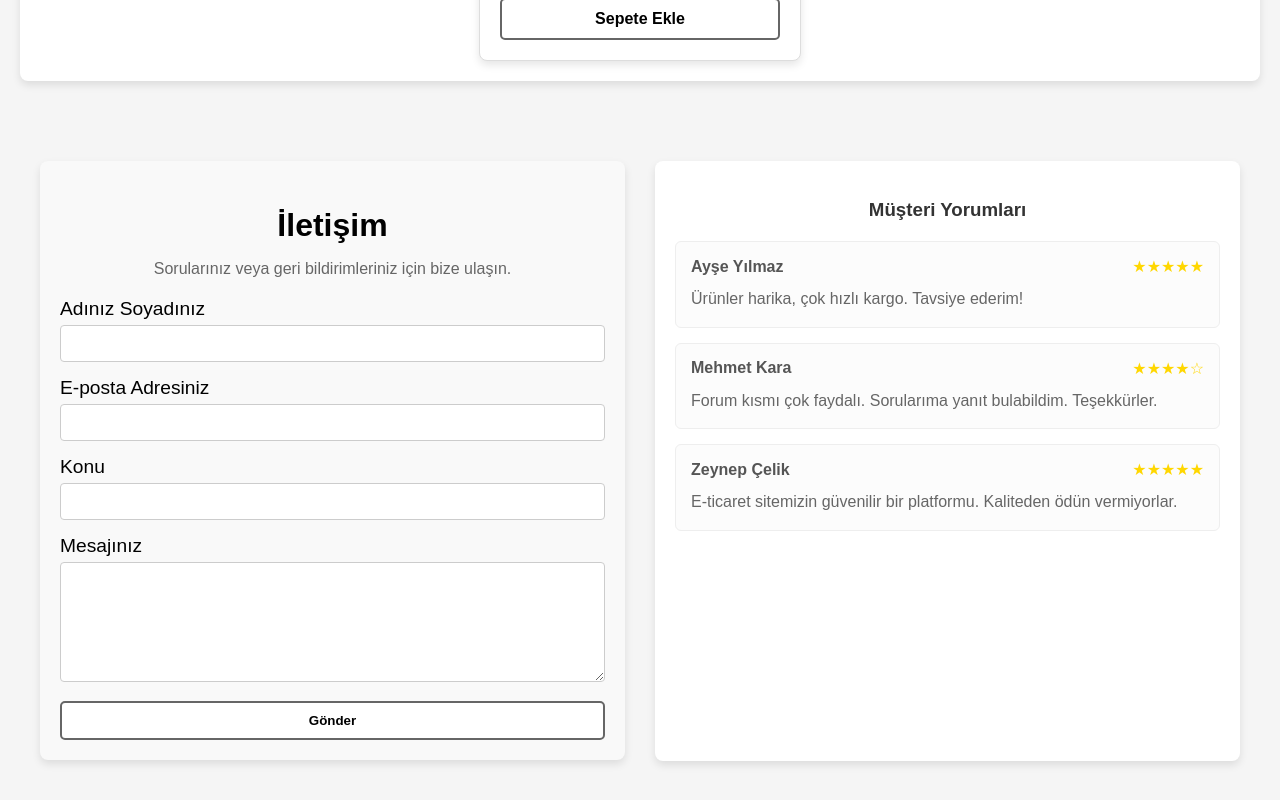
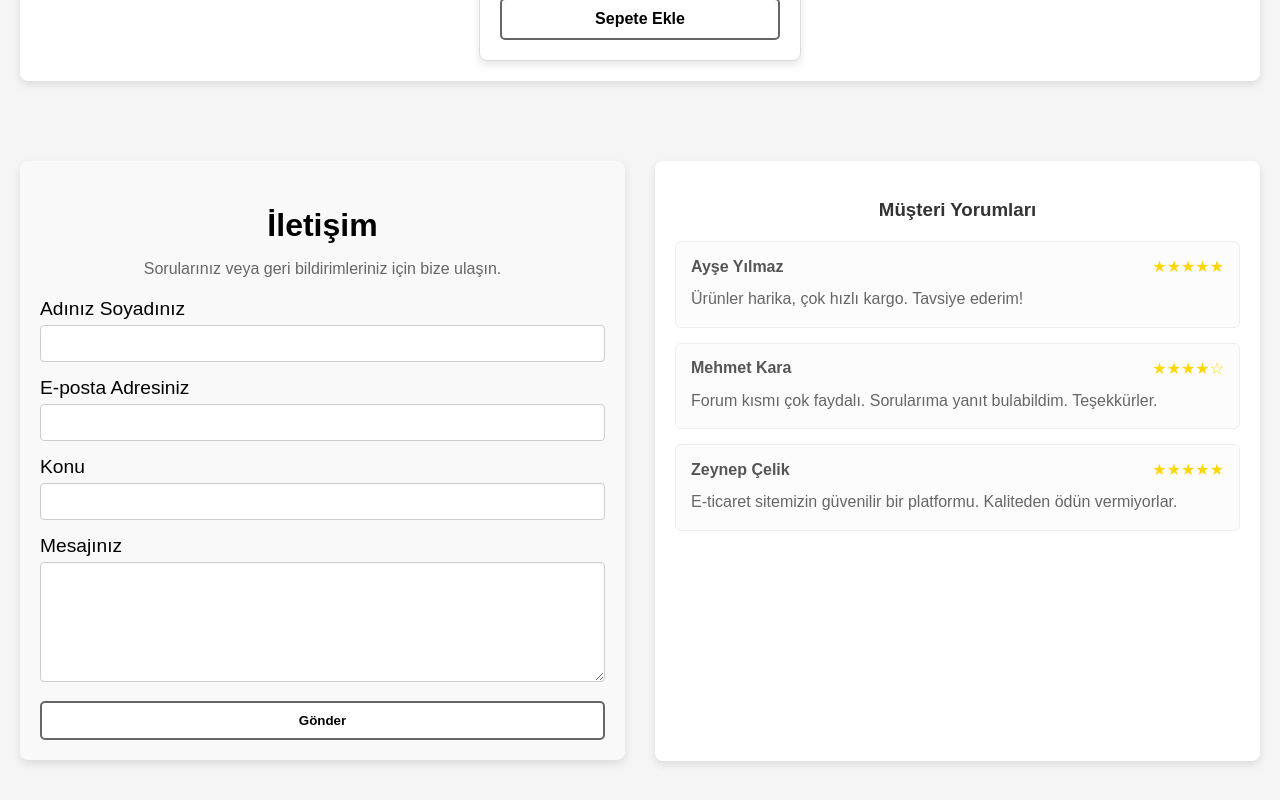
Before and after one commit to alikaankoc1/e-ticaret-app, a React (Vite) app in the folder e-ticaret-app/: page /anasayfa in a window 1280 px wide. Shown: the part 3640-4440 px from the top of the page. Built offline with nearby package versions, Linux system fonts and the light colour scheme.

Commit message:
General.css
General.css update

```diff
--- a/e-ticaret-app/src/components/General/General.css
+++ b/e-ticaret-app/src/components/General/General.css
@@ -12,7 +12,7 @@
   flex-wrap: wrap; /* Küçük ekranlarda alt alta gelmesini sağlar */
   gap: 30px;
   width: 100%;
-  max-width: 1200px;
+  width: 1400px;
   align-items: flex-start; /* Yeni eklenen kısım: Öğeleri üstten hizalar */
 }
 
```
Also changed, not shown: 1 other file (tests, documents, lock files or other folders).
